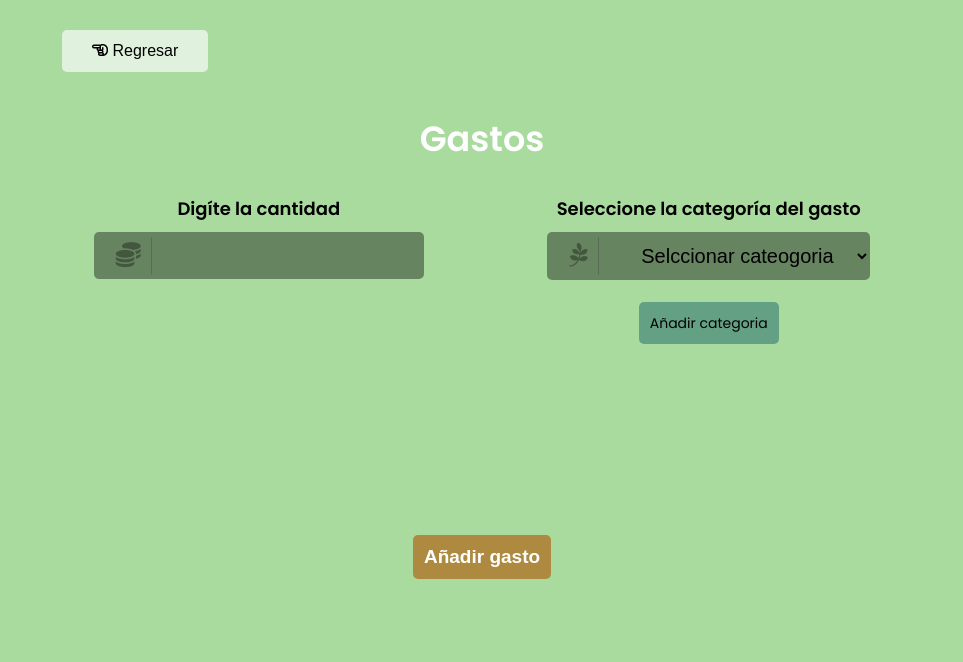
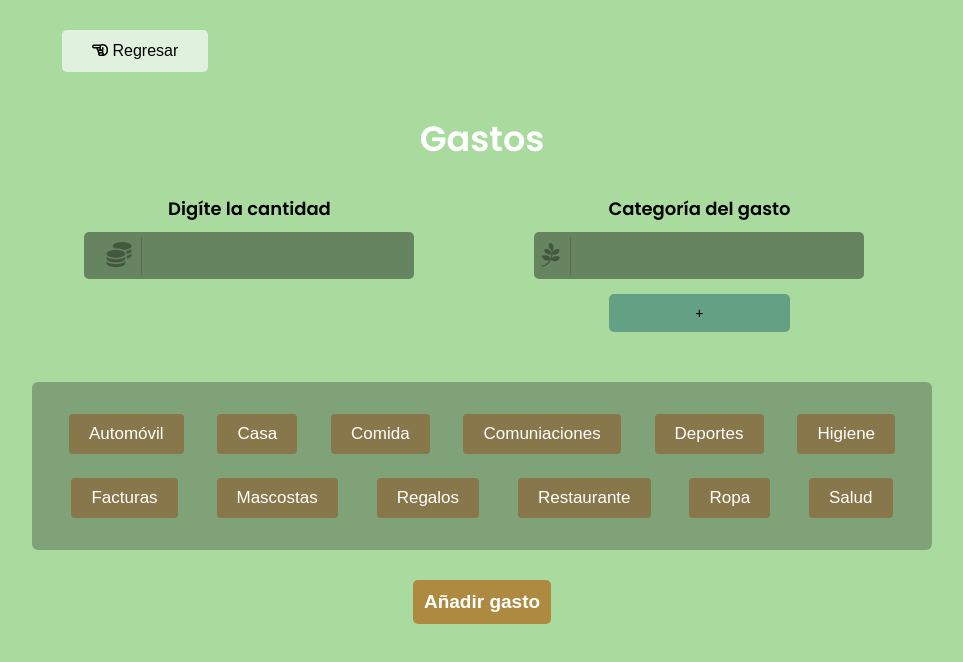
Before and after one commit to AngelSBM/MoneyApp---Frontend, an Angular app: page /gastos in a window 1280 px wide. Shown: the top 662 px of the page, without its empty margins (158-1121 px from the left). Built offline with nearby package versions, Linux system fonts and the light colour scheme.

Commit message:
Cambio en la pantalla de gastos de select a botones

```diff
--- a/src/app/acciones/gastos/gastos.component.html
+++ b/src/app/acciones/gastos/gastos.component.html
@@ -26,45 +26,18 @@
 
             <div class="input">
                 <span class="title">
-                    Seleccione la categoría del gasto
+                    Categoría del gasto
                 </span>
 
                 <div class="input-container">
-                    <select formControlName="gasto" id="categories">
-                        <option value="">Selccionar cateogoria</option>
-                        <option value="Autómovil">Automóvil</option>
-                        <option value="Casa">Casa</option>
-                        <option value="Comida">Comida</option>
-                        <option value="Comunicaciones">Comunicaciones</option>
-                        <option value="Deportes">Deportes</option>
-                        <option value="Facturas">Facturas</option>
-                        <option value="Higiene">Higiene</option>
-                        <option value="Mascotas">Mascotas</option>
-                        <option value="Regalos">Regalos</option>
-                        <option value="Restaurante">Restaurante</option>
-                        <option value="Ropa">Ropa</option>
-                        <option value="salud">Salud</option>
-                    </select>
+
+                    <input type="text" formControlName="gasto" [(ngModel)]="categoria">
 
                     <span>
                         <i class="fab fa-pagelines"></i>
                     </span>
 
-                </div>
-
-
-                <div class="pop-up">
-
-                    <a (click)="mostrar = !mostrar"> Añadir categoria </a>
-
-                    <div *ngIf="mostrar" class="agregar-categoria">
-
-
-                        <input type="text" class="addCat" id="nuevaCategoria">
-
-                        <button (click)="crearCategoria( $event )">Añadir</button>
-
-                    </div>
+                    <button class="category">+</button>
 
                 </div>
 
@@ -73,10 +46,23 @@
 
         </div>
 
-        <div class="alert" *ngIf="!valid">
-            TODOS LOS CAMPOS SON OBLIGATIOS
+
+        <div class="buttons-cat">
+            <div class="buttons">
+                <button type="button" (click)="agregarCategoria( $event, 'Automóvil')"> Automóvil </button>
+                <button type="button" (click)="agregarCategoria( $event, 'Casa')"> Casa</button>
+                <button type="button" (click)="agregarCategoria( $event, 'Comida')"> Comida </button>
+                <button type="button" (click)="agregarCategoria( $event, 'Comuniaciones')"> Comuniaciones </button>
+                <button type="button" (click)="agregarCategoria( $event, 'Deportes')"> Deportes </button>
+                <button type="button" (click)="agregarCategoria( $event, 'Higiene')"> Higiene </button>
+                <button type="button" (click)="agregarCategoria( $event, 'Facturas')"> Facturas </button>
+                <button type="button" (click)="agregarCategoria( $event, 'Mascostas')"> Mascostas </button>
+                <button type="button" (click)="agregarCategoria( $event, 'Regalos')"> Regalos </button>
+                <button type="button" (click)="agregarCategoria( $event, 'Restaurante')"> Restaurante </button>
+                <button type="button" (click)="agregarCategoria( $event, 'Ropa')"> Ropa </button>
+                <button type="button" (click)="agregarCategoria( $event, 'Salud')"> Salud </button>
+            </div>
         </div>
-
 
         <div class="button">
             <button type="submit">Añadir gasto</button>
--- a/src/app/acciones/gastos/gastos.component.scss
+++ b/src/app/acciones/gastos/gastos.component.scss
@@ -23,7 +23,7 @@
 
 .inputs{
     margin-top: 30px;
-    margin-bottom: 200px;
+    margin-bottom: 50px;
     display: flex;
     justify-content: space-around;
     text-align: center;
@@ -79,6 +79,27 @@
     }
 }
 
+.buttons-cat{
+    padding: 20px;
+    background-color: rgba(36, 36, 36, 0.315);
+    border-radius: 6px;
+    margin-bottom: 30px;
+    .buttons{
+        display: flex;
+        justify-content: space-around;
+        flex-wrap: wrap;
+        button{
+            padding: 10px 20px;
+            font-size: 17px;
+            background-color: rgba(141, 86, 41, 0.568);
+            color: white;
+            margin: 12px;
+            border: none;
+            border-radius: 4px;
+        }
+    }
+}
+
 .button{
     button {
         padding: 11px;
--- a/src/app/acciones/gastos/gastos.component.ts
+++ b/src/app/acciones/gastos/gastos.component.ts
@@ -14,7 +14,7 @@ export class GastosComponent implements OnInit {
 
   public inputsGastos : FormGroup;
   public valid : boolean = true;
-  public mostrar: boolean = false;
+  public categoria : string;
 
   constructor( private fb: FormBuilder,
                private saldoService: SaldoService,
@@ -94,4 +94,11 @@ export class GastosComponent implements OnInit {
     this.location.back();
   }
 
+  agregarCategoria( e: Event, categoria: string ){
+
+    e.preventDefault();
+    this.categoria = categoria;
+
+  }
+
 }
```
